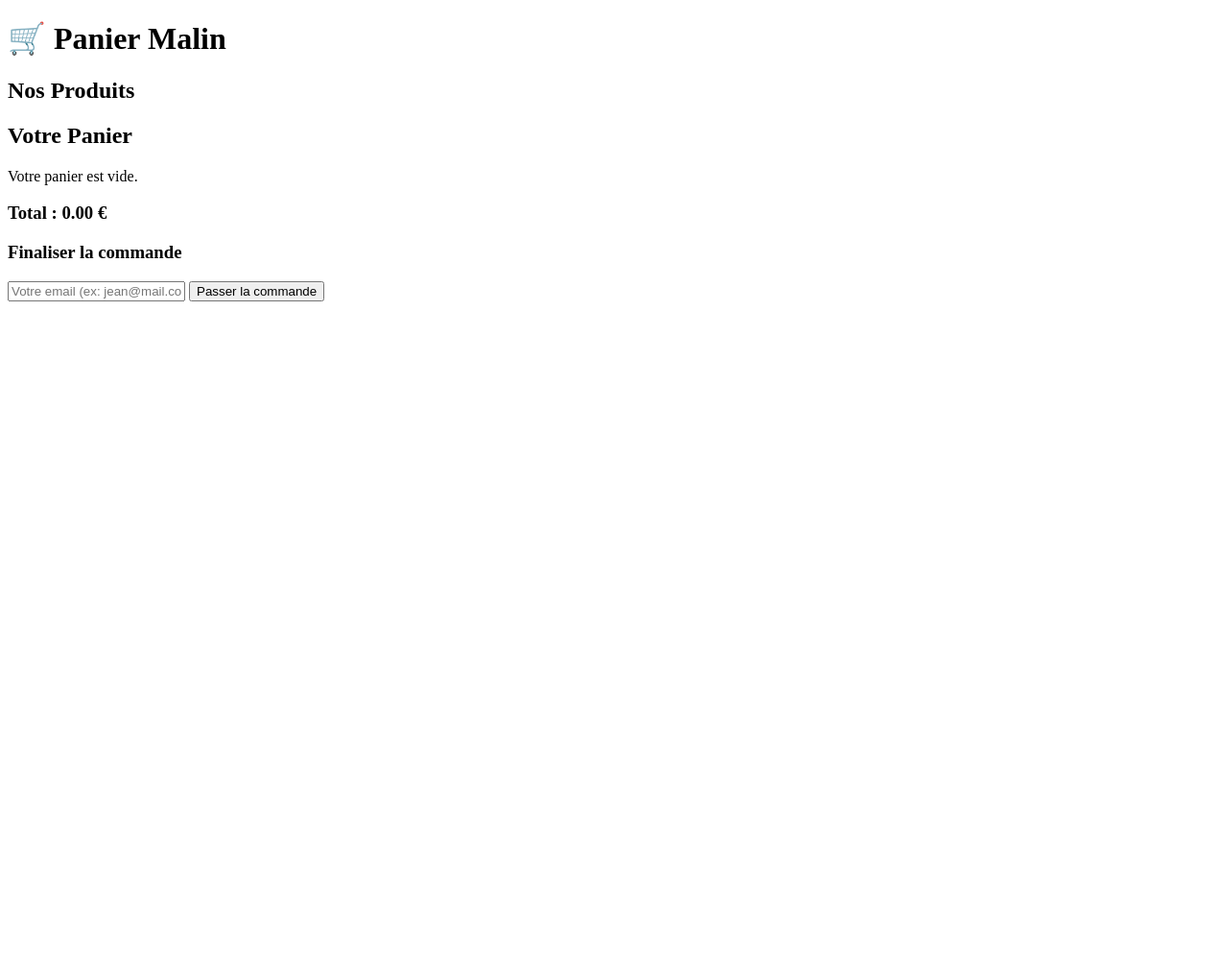
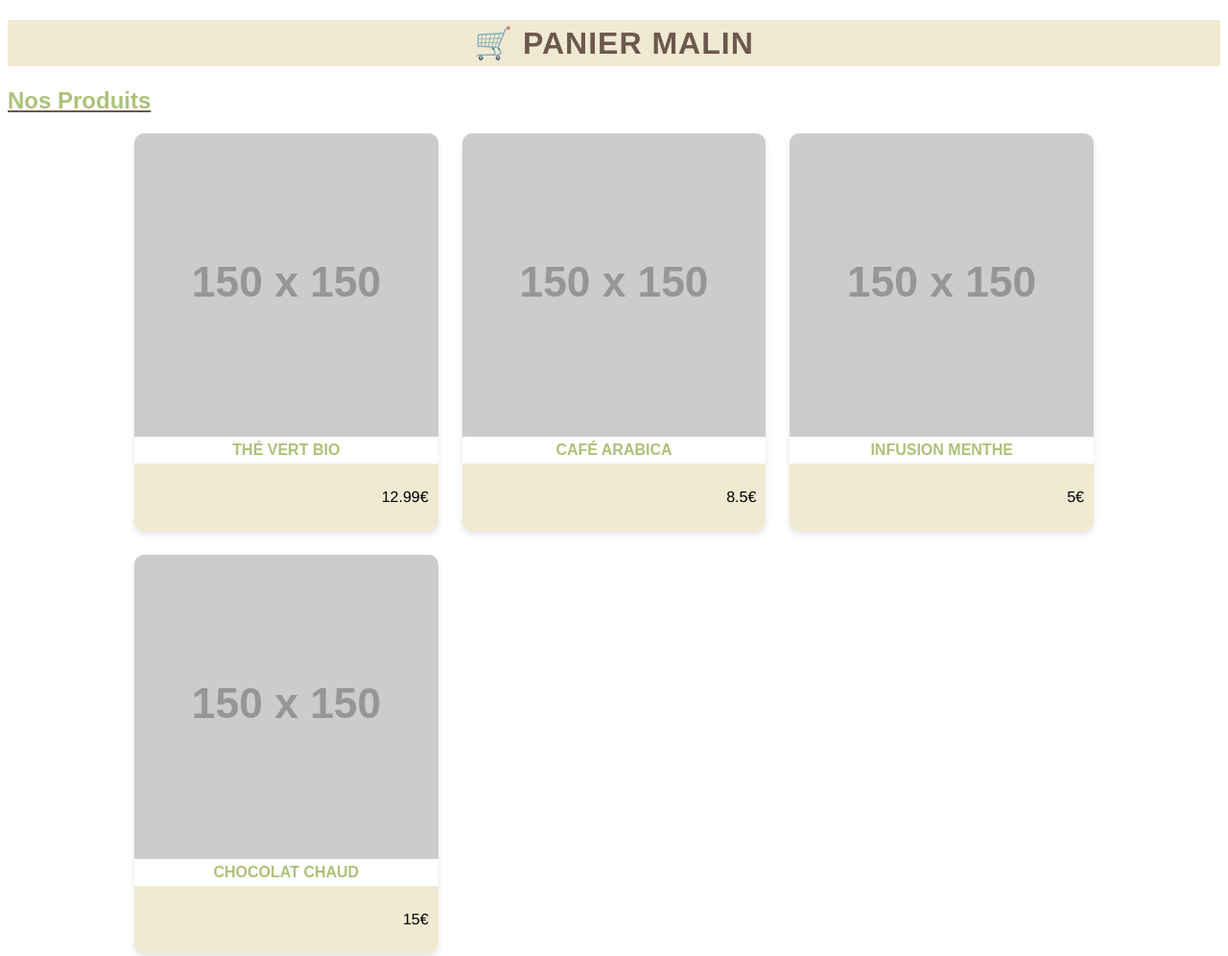
Before and after one commit to AbigailHMJ/Eval_javascript, a plain HTML site: page index.html in a window 1280 px wide. Shown: the top 996 px of the page at 96% size. Before the commit the page ends 800 px from the top, so only its background shows below. Drawn offline with nearby package versions, Linux system fonts and the light colour scheme; placeholder pictures from the web are drawn by us; a web font is replaced by a local one.

Commit message:
second commit

```diff
--- a/index.html
+++ b/index.html
@@ -4,7 +4,7 @@
     <meta charset="UTF-8">
     <meta name="viewport" content="width=device-width, initial-scale=1.0">
     <title>Panier Malin - Évaluation JS</title>
-    <link rel="stylesheet" href="style.css">
+    <link rel="stylesheet" href="main.css">
 </head>
 <body>
 
--- a/main.css
+++ b/main.css
@@ -0,0 +1,72 @@
+@import url('https://fonts.googleapis.com/css2?family=Arimo:ital,wght@0,400..700;1,400..700&family=Geom:ital,wght@0,300..900;1,300..900&display=swap');
+
+*{
+    box-sizing:border-box;
+    font-family:'Arimo',sans-serif;
+}
+
+h1{
+    font-family:'Geom',sans-serif;
+    text-transform:uppercase;
+    color:#6c584c;
+    letter-spacing:1px;
+    text-align:center;
+    background:#f0ead2;
+    padding:5px;
+}
+
+h2{
+    font-family:'Geom',sans-serif;
+    color:#adc178;
+    text-decoration:underline #6c584c;
+}
+
+.grid-produits{
+    display: grid;
+    grid-template-columns: repeat(auto-fill, minmax(250px, 1fr));
+    gap: 25px;
+    max-width: 1000px;
+    margin: 0 auto;
+}
+
+.card-product{
+    background:#f0ead2;
+    border-radius: 10px;
+    overflow: hidden;
+    box-shadow: 0 4px 6px rgba(0,0,0,0.1);
+    transition: transform 0.2s;
+    display: flex;
+    flex-direction: column;
+}
+
+h3{
+    font-family:'Geom',sans-serif;
+    text-align:center;
+    text-transform:uppercase;
+    font-size:1em;
+    background-color:#fff;
+    padding:5px;
+    margin-top:0px;
+    color:#adc178;
+}
+
+p{
+    text-align:right;
+    padding:10px;
+}
+
+input{
+    padding:10px;
+    border:none;
+    background:#f0ead2;
+    border-radius:10px;
+}
+
+button{
+    padding:10px;
+    border-radius:10px;
+    border:none;
+    background:#adc178;
+    font-family:'Geom',sans-serif;
+    font-size:0.8em;
+}
--- a/script.js
+++ b/script.js
@@ -1,6 +1,57 @@
+// TABLEAU DE PRODUITS
 const produits = [
     { id: 1, nom: "Thé Vert Bio", prix: 12.99, image: "https://placehold.co/150" },
     { id: 2, nom: "Café Arabica", prix: 8.50, image: "https://placehold.co/150" },
     { id: 3, nom: "Infusion Menthe", prix: 5.00, image: "https://placehold.co/150" },
     { id: 4, nom: "Chocolat Chaud", prix: 15.00, image: "https://placehold.co/150" }
 ];
+console.table(produits)
+
+// DEFINITION DES VARIABLES
+const products = document.getElementById("produits-container");
+const panier = document.getElementById("panier-liste")
+
+
+// AFFICHAGE DES CARTES PRODUITS
+function productDisplay(listeProduits) {
+
+    products.innterHTML = "";
+
+    listeProduits.forEach(produit => {
+        // Création d'une carte
+        const card = document.createElement("div");
+        card.classList.add("card-product");
+
+        const spanId = document.createElement("span");
+        spanId.textContent = produit.id;
+
+        // Création de l'image
+        const img = document.createElement("img");
+        img.src = produit.image;
+        img.alt = produit.nom;
+
+        // Création du contenu texte
+        const divText = document.createElement("div");
+
+        // Ajout d'un titre pour chaque carte
+        const h3 = document.createElement("h3");
+        h3.textContent = produit.nom;
+
+        // Affichage du prix de chaque produit
+        const price = document.createElement("p");
+        price.textContent = produit.prix + "€";
+
+        // Assemblage et affichage dans le DOM
+        divText.appendChild(h3);
+        divText.appendChild(price);
+
+        card.appendChild(img);
+        card.appendChild(divText);
+
+        products.appendChild(card);
+
+    });
+
+};
+
+productDisplay(produits)
```
